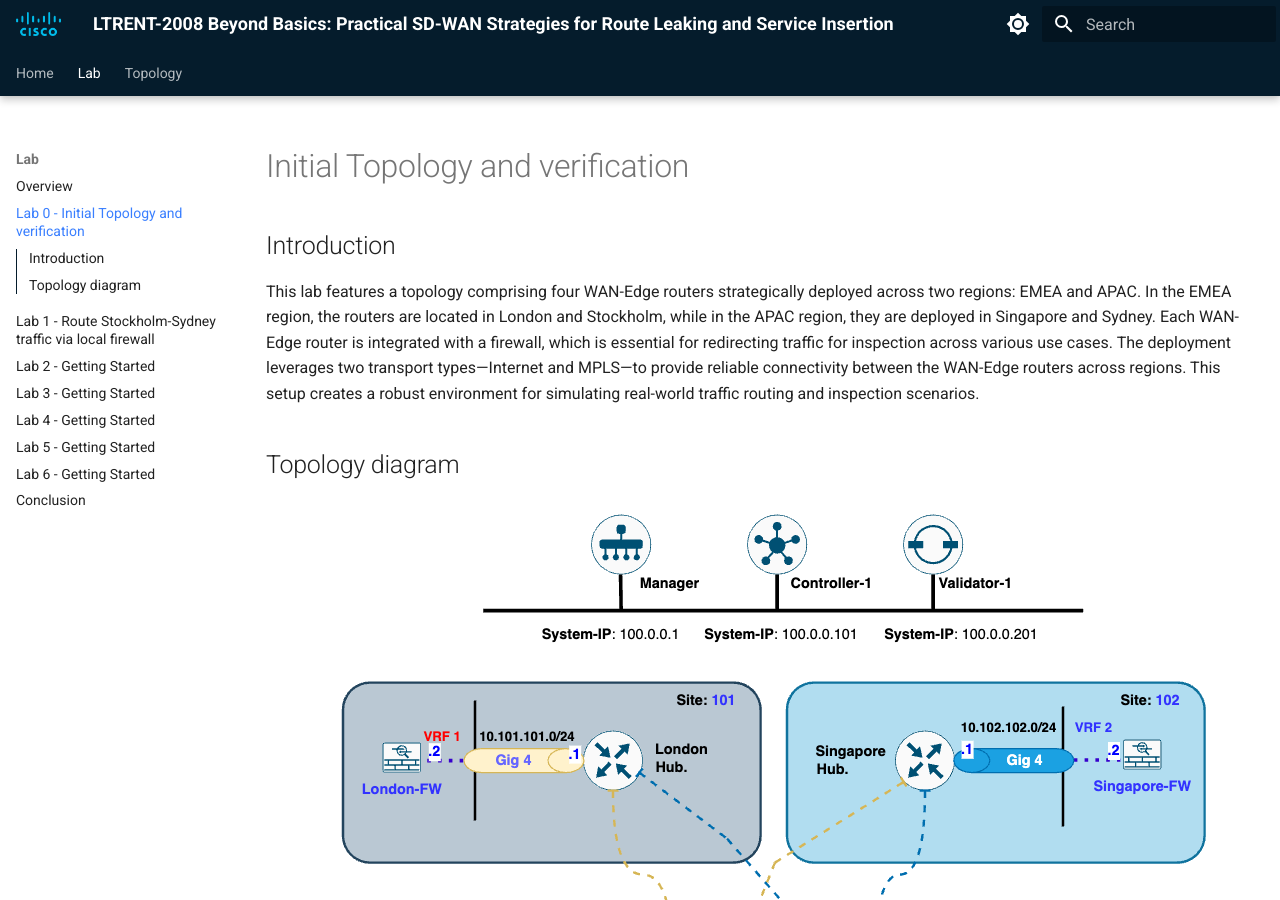
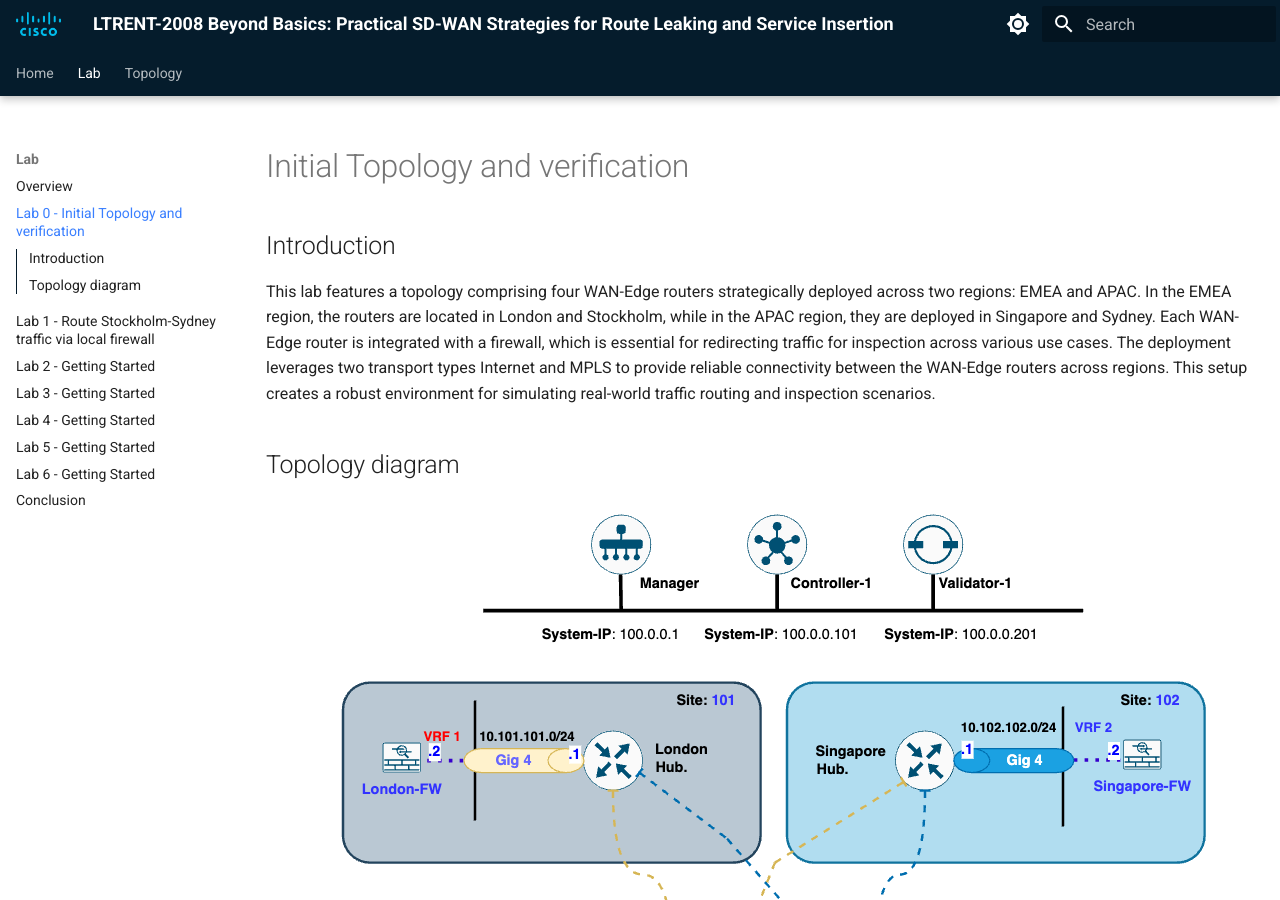
Before and after one commit to ciscodocs/ltrent-2008-clemea25, an MkDocs documentation site: the page built from docs/lab0_getting_started.md, in a window 1280 px wide and 900 px high. Built offline with MkDocs 1.6.1 and Material for MkDocs 9.7.7, drawn with Linux system fonts in a browser that asks for light colours.

```diff
--- a/docs/lab0_getting_started.md
+++ b/docs/lab0_getting_started.md
@@ -1,7 +1,7 @@
 # Initial Topology and verification
 
 ## Introduction
-This lab features a topology comprising four WAN-Edge routers strategically deployed across two regions: EMEA and APAC. In the EMEA region, the routers are located in London and Stockholm, while in the APAC region, they are deployed in Singapore and Sydney. Each WAN-Edge router is integrated with a firewall, which is essential for redirecting traffic for inspection across various use cases. The deployment leverages two transport types—Internet and MPLS—to provide reliable connectivity between the WAN-Edge routers across regions. This setup creates a robust environment for simulating real-world traffic routing and inspection scenarios.
+This lab features a topology comprising four WAN-Edge routers strategically deployed across two regions: EMEA and APAC. In the EMEA region, the routers are located in London and Stockholm, while in the APAC region, they are deployed in Singapore and Sydney. Each WAN-Edge router is integrated with a firewall, which is essential for redirecting traffic for inspection across various use cases. The deployment leverages two transport types Internet and MPLS to provide reliable connectivity between the WAN-Edge routers across regions. This setup creates a robust environment for simulating real-world traffic routing and inspection scenarios.
 ## Topology diagram
 
 <figure markdown>
```
